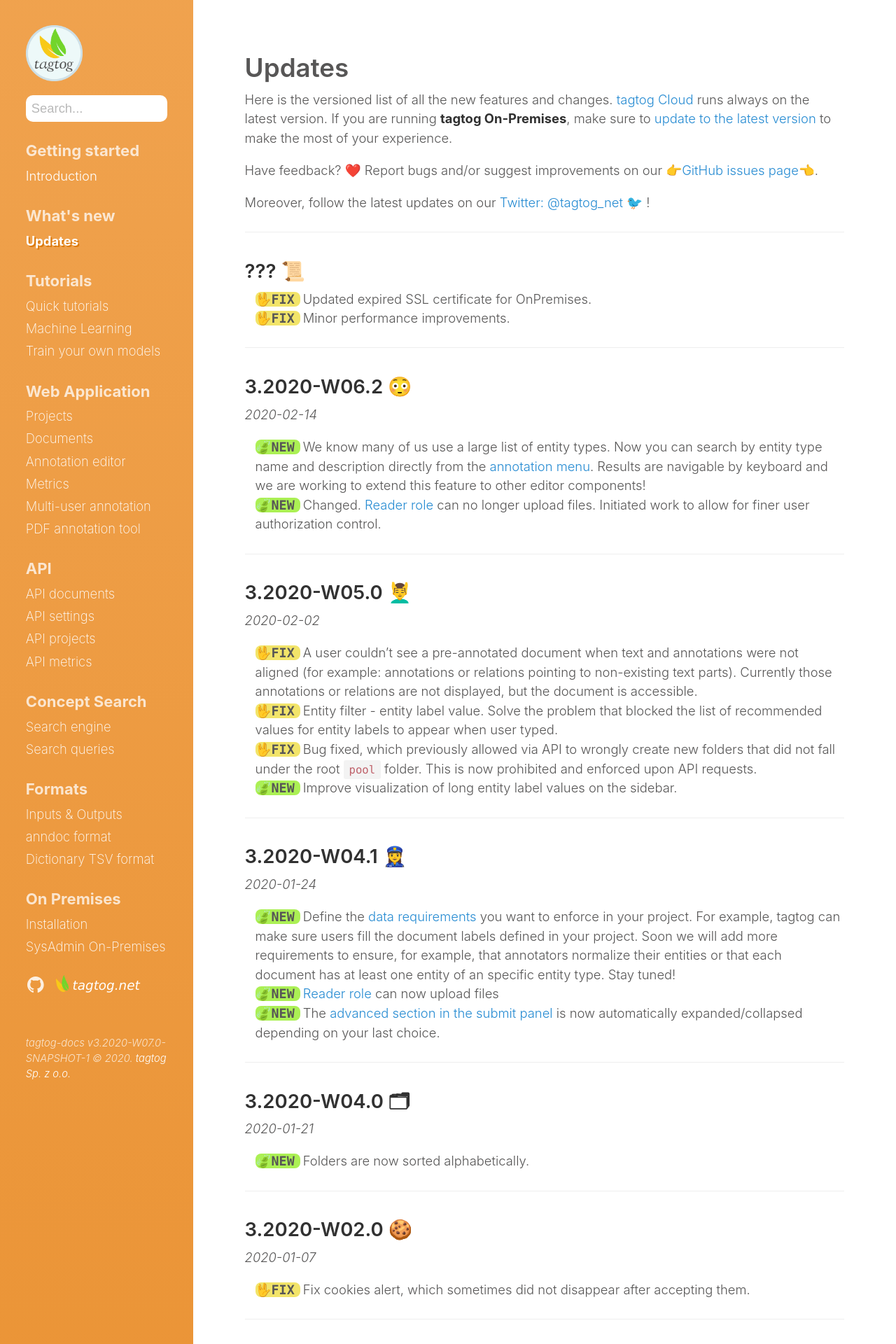
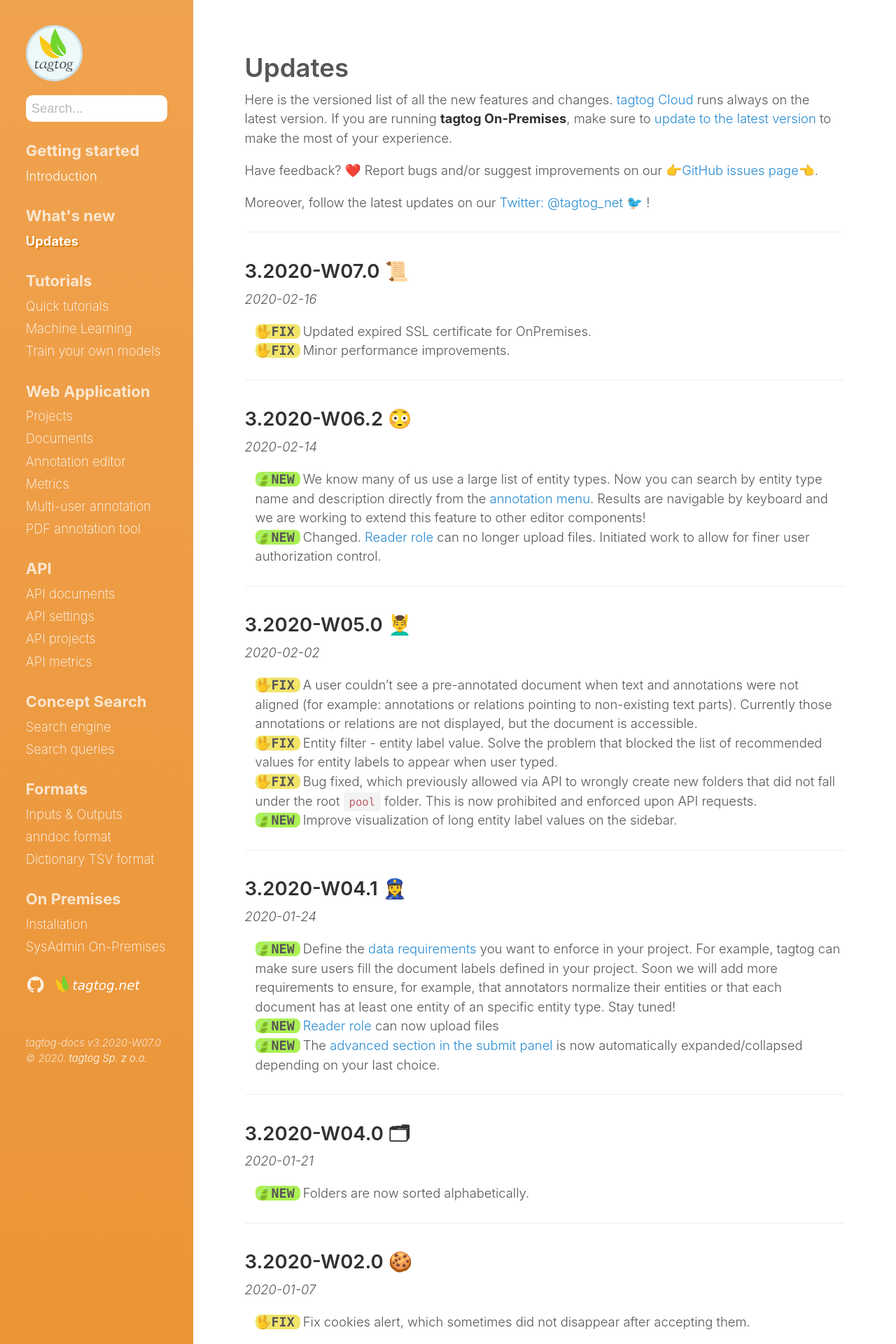
Before and after one commit to tagtogorg/tagtog-doc, a Jekyll site: the page built from updates.md, in a window 1280 px wide. Shown: the top 1920 px of the page at 70% size. Built offline with Jekyll 4.4.1, drawn with Linux system fonts in a browser that asks for light colours; nearby versions of some CDN libraries; emoji names are drawn with the system emoji font; some of the changed text lies outside the part shown.

Commit message:
Bump version: 3.2020-W07.0 📜

```diff
--- a/_config.yml
+++ b/_config.yml
@@ -71,7 +71,7 @@ plugins:
   - jemoji
 
 # Custom vars
-version: 3.2020-W07.0-SNAPSHOT-1
+version: 3.2020-W07.0
 sidebar_home_link: true
 search_page: false
 # sidebar_blog_link:  '/blog'   # By default, your home page is your blog
--- a/updates.md
+++ b/updates.md
@@ -14,7 +14,8 @@ Moreover, follow the latest updates on our [Twitter: @tagtog_net 🐦](https://t
 
 ---
 
-## ??? 📜
+## 3.2020-W07.0 📜
+_2020-02-16_
 
 <ul class="updates">
   <li class="fix"><span markdown="1">Updated expired SSL certificate for OnPremises.</span></li>
```
Also changed, not shown: 1 other file.
